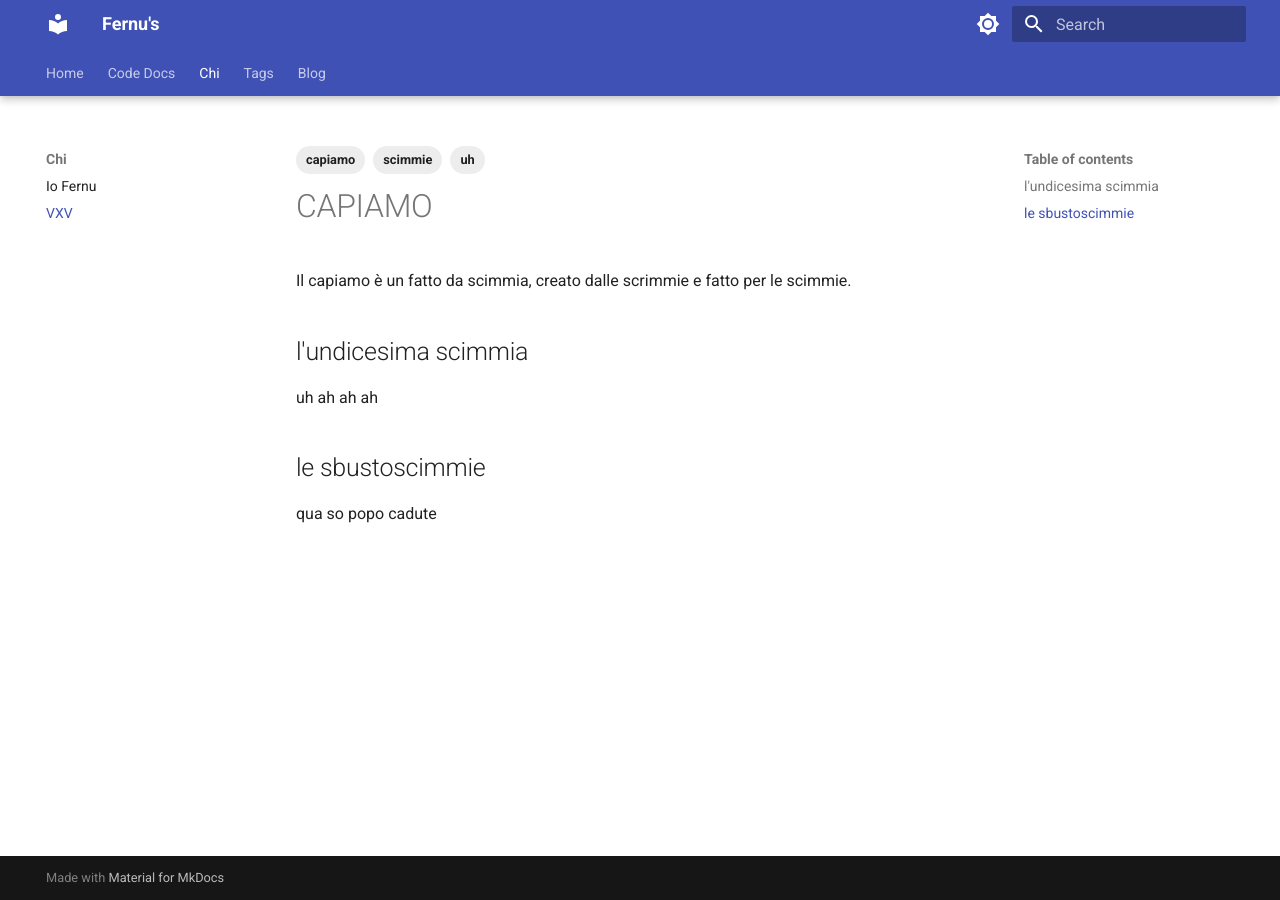
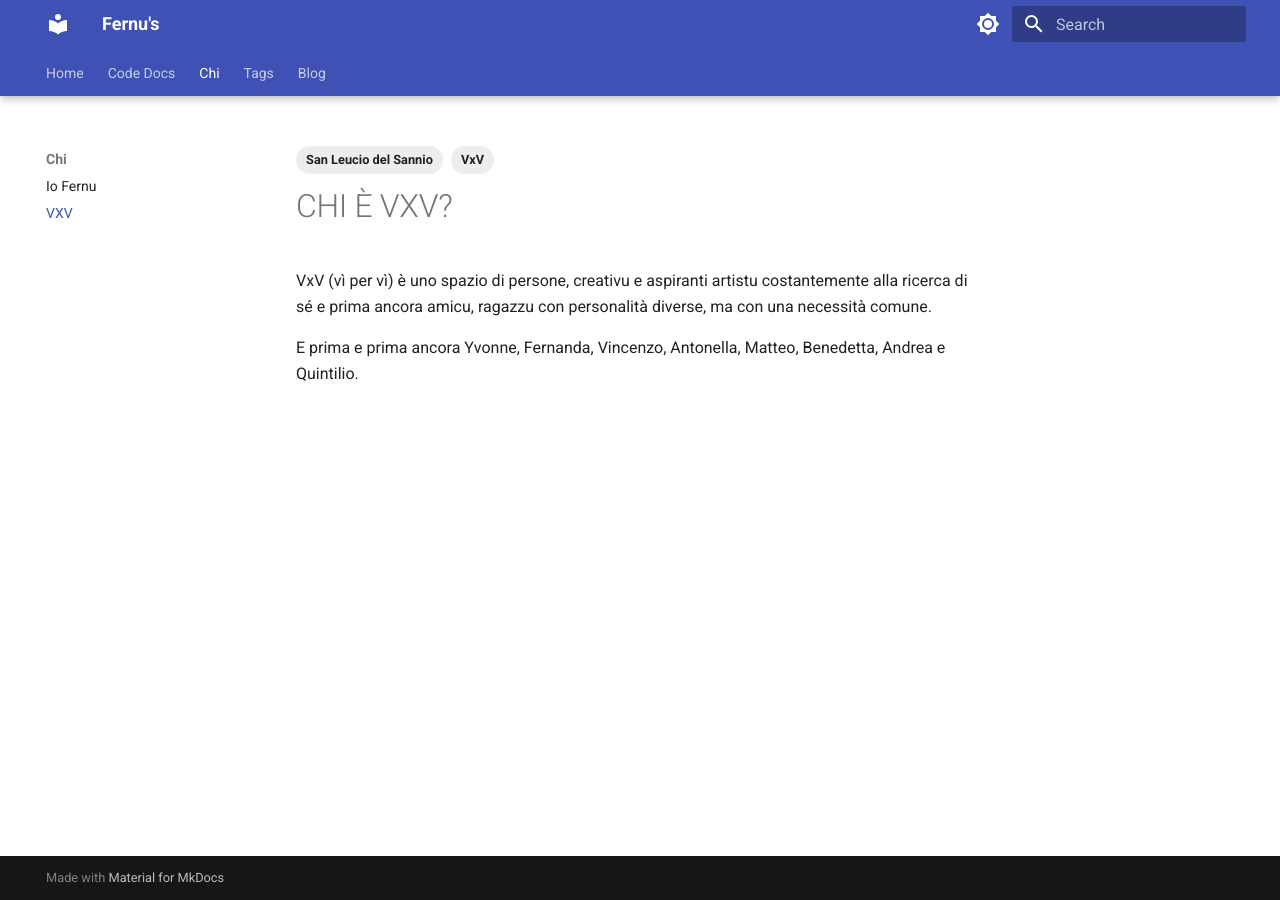
Before and after one commit to ferdang/fernu-sistemi, an MkDocs documentation site: the page built from docs/about/vxv.md, in a window 1280 px wide. Built offline with MkDocs 1.6.1 and Material for MkDocs 9.7.7, drawn with Linux system fonts in a browser that asks for light colours.

Commit message:
vxv chi è

```diff
--- a/docs/about/vxv.md
+++ b/docs/about/vxv.md
@@ -1,16 +1,10 @@
 ---
 tags:
-  - scimmie
-  - capiamo
-  - uh
+  - VxV
+  - San Leucio del Sannio
 ---
 
-# CAPIAMO
+# CHI È VXV?
+VxV (vì per vì) è uno spazio di persone, creativu e aspiranti artistu costantemente alla ricerca di sé e prima ancora amicu, ragazzu con personalità diverse, ma con una necessità comune.
 
-Il capiamo è un fatto da scimmia, creato dalle scrimmie e fatto per le scimmie.
-
-## l'undicesima scimmia
-uh ah ah ah
-
-## le sbustoscimmie
-qua so popo cadute
+E prima e prima ancora Yvonne, Fernanda, Vincenzo, Antonella, Matteo, Benedetta, Andrea e Quintilio.
```
